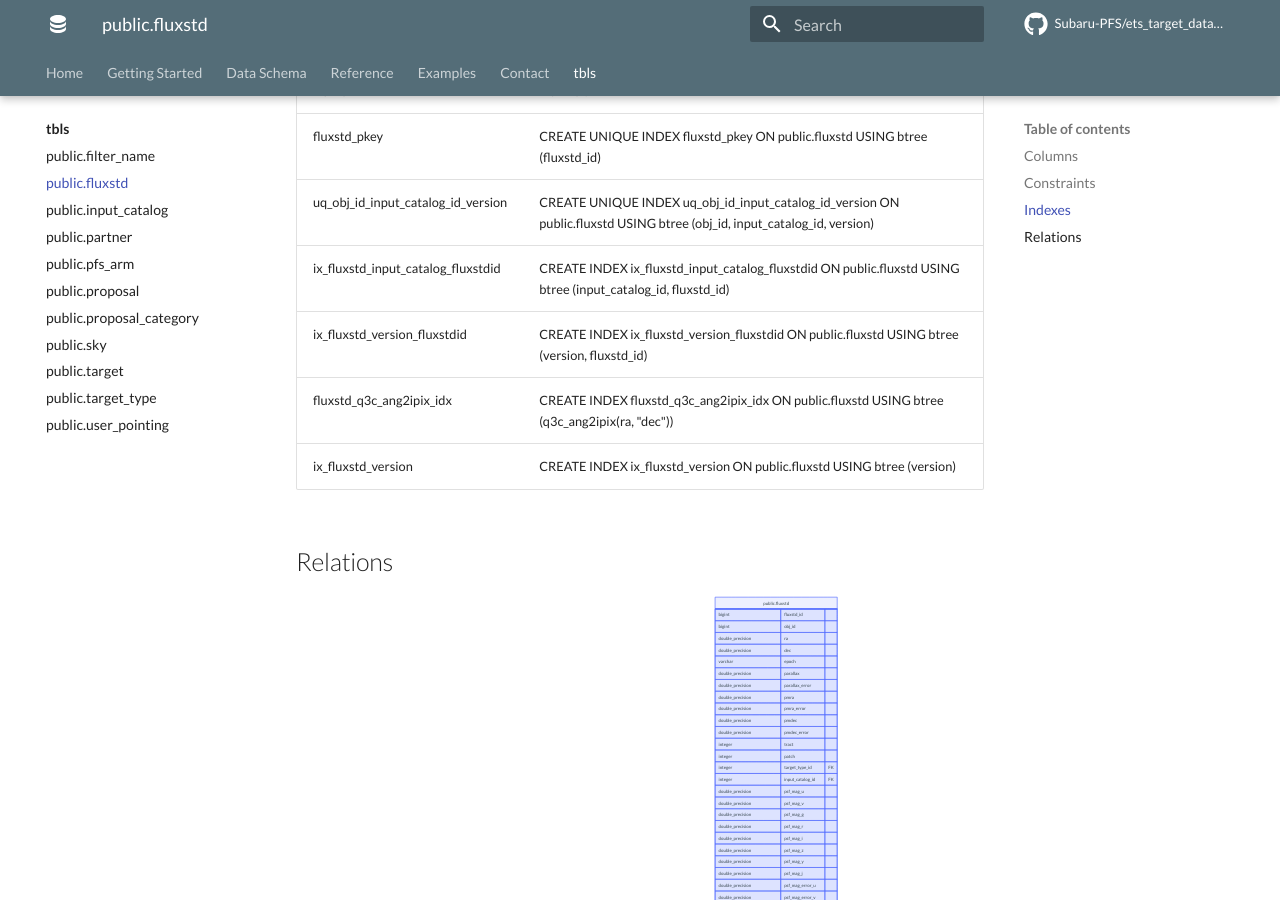
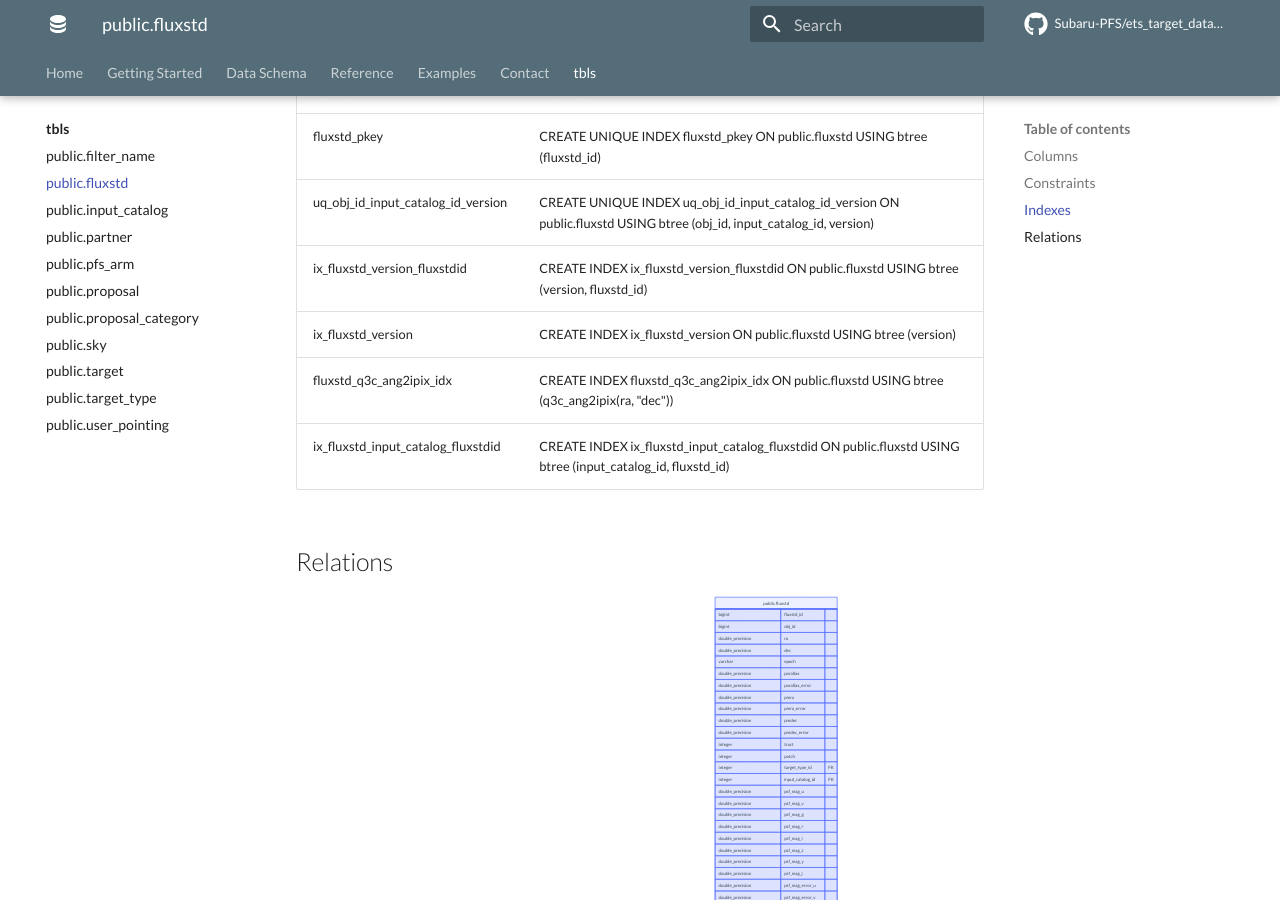
Before and after one commit to Subaru-PFS/ets_target_database, an MkDocs documentation site: the page built from docs/tbls/public.fluxstd.md, in a window 1280 px wide and 900 px high, scrolled down 6795 px. Built offline with MkDocs 1.6.1 and Material for MkDocs 9.7.7, drawn with Linux system fonts in a browser that asks for light colours; plug-ins that fetch from the network failed and are left out; comment, search, counter and statistics services are not loaded.

```diff
--- a/docs/tbls/public.fluxstd.md
+++ b/docs/tbls/public.fluxstd.md
@@ -101,10 +101,10 @@
 | ---- | ---------- |
 | fluxstd_pkey | CREATE UNIQUE INDEX fluxstd_pkey ON public.fluxstd USING btree (fluxstd_id) |
 | uq_obj_id_input_catalog_id_version | CREATE UNIQUE INDEX uq_obj_id_input_catalog_id_version ON public.fluxstd USING btree (obj_id, input_catalog_id, version) |
+| ix_fluxstd_version_fluxstdid | CREATE INDEX ix_fluxstd_version_fluxstdid ON public.fluxstd USING btree (version, fluxstd_id) |
+| ix_fluxstd_version | CREATE INDEX ix_fluxstd_version ON public.fluxstd USING btree (version) |
+| fluxstd_q3c_ang2ipix_idx | CREATE INDEX fluxstd_q3c_ang2ipix_idx ON public.fluxstd USING btree (q3c_ang2ipix(ra, "dec")) |
 | ix_fluxstd_input_catalog_fluxstdid | CREATE INDEX ix_fluxstd_input_catalog_fluxstdid ON public.fluxstd USING btree (input_catalog_id, fluxstd_id) |
-| ix_fluxstd_version_fluxstdid | CREATE INDEX ix_fluxstd_version_fluxstdid ON public.fluxstd USING btree (version, fluxstd_id) |
-| fluxstd_q3c_ang2ipix_idx | CREATE INDEX fluxstd_q3c_ang2ipix_idx ON public.fluxstd USING btree (q3c_ang2ipix(ra, "dec")) |
-| ix_fluxstd_version | CREATE INDEX ix_fluxstd_version ON public.fluxstd USING btree (version) |
 
 ## Relations
 
```
Also changed, not shown: docs/tbls/public.target.md (+1 -1 lines), 1 other file.
